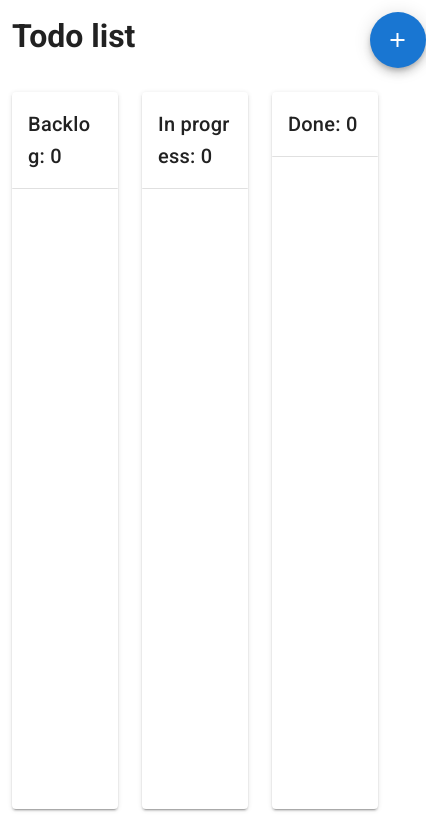
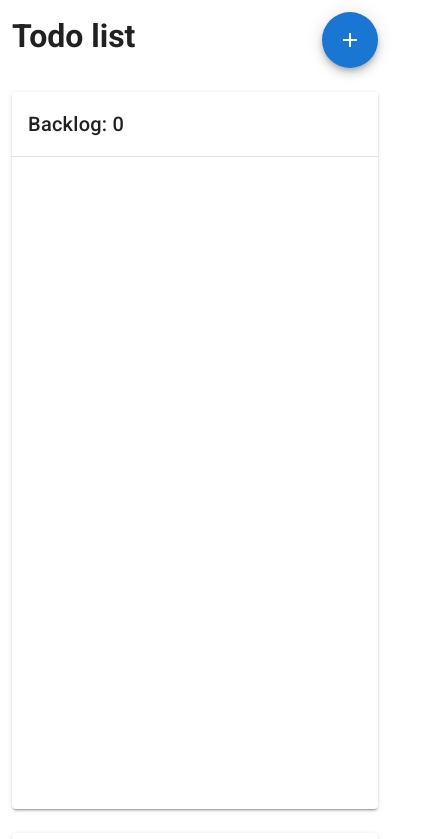
Before and after one commit to jsolanas7/todo-list-nuxt-vuetify, a Nuxt app: page / in a window 390 px wide. Shown: the top 839 px of the page, 426 px wide, since content can reach past the window. Built offline with nearby package versions, Linux system fonts and the light colour scheme.

Commit message:
fix: Fix responsive

```diff
--- a/components/create-card/CreateCard.vue
+++ b/components/create-card/CreateCard.vue
@@ -77,7 +77,7 @@ export default class CreateCard extends Vue {
                title: this.title,
                status: this.status
            };
-           createCardService.update(this.todoItem!);
+           createCardService.update(item);
        }else{
            const guidHelper = new GuidHelper();
            const item: TodoItemModel = {
--- a/components/todo-list/TodoList.vue
+++ b/components/todo-list/TodoList.vue
@@ -1,26 +1,20 @@
 
 <template>
     <v-row>
-        <v-col cols="11">
+        <v-col cols="9" md="11">
             <h1>Todo list</h1>
         </v-col>
-        <v-col cols="1" class="text-right">
+        <v-col cols="3" md="1" class="text-right">
             <v-btn color="primary" fab @click="dialogActivated = true">
                 <v-icon>mdi-plus</v-icon>
             </v-btn>
         </v-col>
-        <v-col cols="4">
-              <card-type-list v-on:onEdit="onEdit" :title="'Backlog'" :items="getItems(1)">
-  </card-type-list>
+        <template v-for="item in cardTypes">
+             <v-col :key="item.id" cols="12" md="4">
+              <card-type-list v-on:onEdit="onEdit" :title="item.title" :items="getItems(item.id)">
+        </card-type-list>
         </v-col>
-         <v-col cols="4">
-              <card-type-list v-on:onEdit="onEdit" :title="'In progress'" :items="getItems(2)">
-  </card-type-list>
-        </v-col>
-         <v-col cols="4">
-              <card-type-list v-on:onEdit="onEdit" :title="'Done'" :items="getItems(3)">
-  </card-type-list>
-        </v-col>
+        </template>
         <v-dialog v-if="dialogActivated" persistent max-width="500px" v-model="dialogActivated">
             <create-card :isEdit="isEdit" :id="id" v-on:onCancel="onCancel" v-on:onSave="onSave"></create-card>
         </v-dialog>
@@ -37,6 +31,11 @@ export default class OLoginBox extends Vue {
     items: TodoItemModel[] = [];
     isEdit = false;
     id = "";
+    cardTypes = [
+        {title: "Backlog", type: 1},
+        {title: "In progress", type: 2},
+        {title: "Done", type: 3},
+    ]
     created(){
         const todoListService = new TodoListService(this.$store);
         this.items = todoListService.getAll();
```
